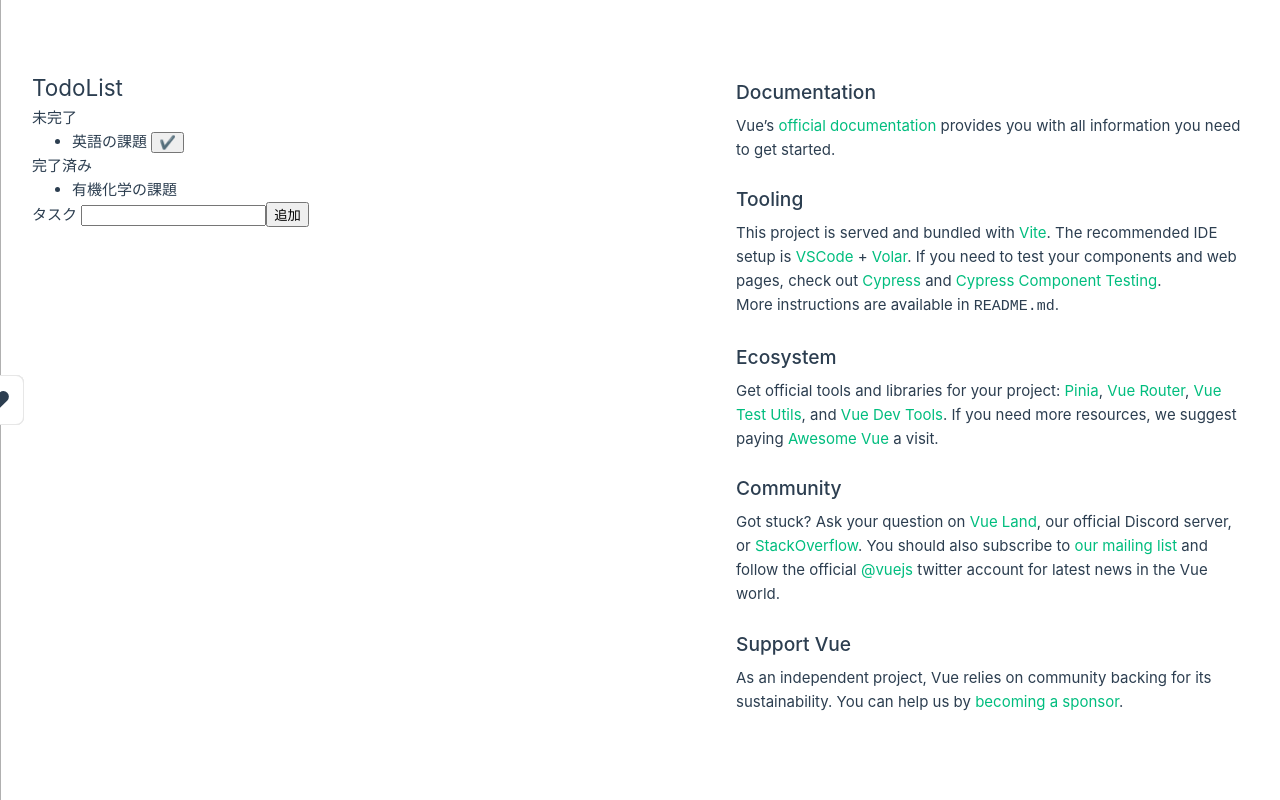
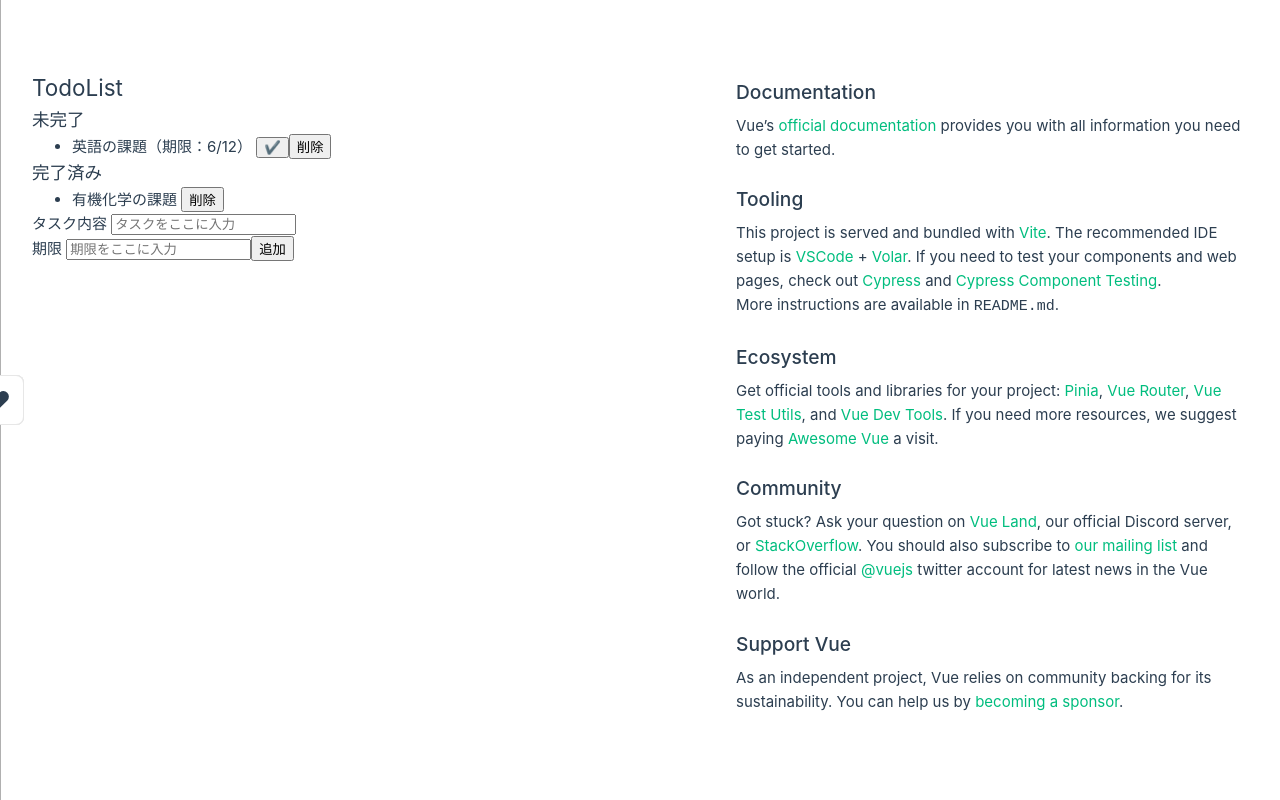
Before and after one commit to damin3A3/todolist2_damin, a Vue app: page / in a window 1280 px wide. Built offline with nearby package versions, Linux system fonts and the light colour scheme.

Commit message:
期限の入力設定と重複タスクの拒否

```diff
--- a/src/components/TodoList.vue
+++ b/src/components/TodoList.vue
@@ -4,46 +4,77 @@
 interface Task {
   name: string
   status: string
+  limit: string
 }
 
 const tasks = ref<Task[]>([
-  { name: '英語の課題', status: '未完了' },
-  { name: '有機化学の課題', status: '完了済み' }
+  { name: '英語の課題', status: '未完了', limit: '6/12' },
+  { name: '有機化学の課題', status: '完了済み', limit: '' }
 ])
+
 const newTaskName = ref('')
 const newTaskStatus = ref('未完了')
+const newTaskLimit = ref('')
 
 const addTask = () => {
-  tasks.value.push({ name: newTaskName.value, status: newTaskStatus.value })
+  tasks.value.push({ name: newTaskName.value, status: newTaskStatus.value, limit: newTaskLimit.value})
+}
+
+const duplicateCheck = (name_:string) => {
+  let flag = false
+  for (let i = 0; i < tasks.value.length; ++i){
+    if (name_==tasks.value[i].name){
+      flag = true
+    }
+  }
+  return flag
+}
+
+const deleteTask = (x:number) => {
+  tasks.value.splice(x,1)
 }
 </script>
 
 <template>
   <div>
     <h2>TodoList</h2>
-    <div>未完了</div>
-    <ul v-for="task in tasks" :key="task.name">
-      <li v-if="task.status == '未完了'">
-        <div>
-          {{ task.name }}
-          <!-- <div>状態: {{ task.status }}</div> -->
-          <button @click="task.status='完了済み'">✔️</button>
-        </div>
-      </li>
-    </ul>
-    <div>完了済み</div>
-    <ul v-for="task in tasks" :key="task.name">
-      <li v-if="task.status == '完了済み'">
-        <div>{{ task.name }}</div>
-        <!-- <div>状態: {{ task.status }}</div> -->
-      </li>
-    </ul>
+    <h3>未完了</h3>
+      <div v-if="tasks.filter(t => t.status == '未完了').length==0">未完了のタスクはありません</div>
+      <ul v-for="(task, index) in tasks" :key="task.name">
+        <li v-if="task.status=='未完了'">
+          <div v-if="task.limit == ''">
+            {{ task.name }}（期限：なるべく早く）
+            <button @click="task.status='完了済み' ">✔️</button>
+            <button @click="deleteTask(index)">削除</button>
+          </div>
+          <div v-else>
+            {{ task.name }}（期限：{{ task.limit }}）
+            <button @click="task.status='完了済み' ">✔️</button>
+            <button @click="deleteTask(index)">削除</button>
+          </div>
+        </li>
+      </ul>
+    <h3>完了済み</h3>
+      <ul v-for="(task, index) in tasks" :key="task.name">
+        <li v-if="task.status=='完了済み'">
+          <div>
+            {{ task.name }}
+            <button @click="deleteTask(index)">削除</button>
+          </div>
+        </li>
+      </ul>
+      <label>
+        タスク内容
+        <input v-model="newTaskName" type="text" placeholder="タスクをここに入力" />
+        <div v-if="duplicateCheck(newTaskName)">⚠️このタスクはすでに追加されています</div>
+      </label>
     <div>
       <label>
-        タスク
-        <input v-model="newTaskName" type="text" />
+        期限
+        <input v-model="newTaskLimit" type="text" placeholder="期限をここに入力" />
       </label>
-      <button v-if="newTaskName!=''" @click="addTask(); newTaskName=''">追加</button>
+      <button v-if="duplicateCheck(newTaskName)">追加</button>
+      <button v-else-if="newTaskName!=''" @click="addTask(); newTaskName=''">追加</button>
       <button v-else>追加</button>
     </div>
   </div>
```
